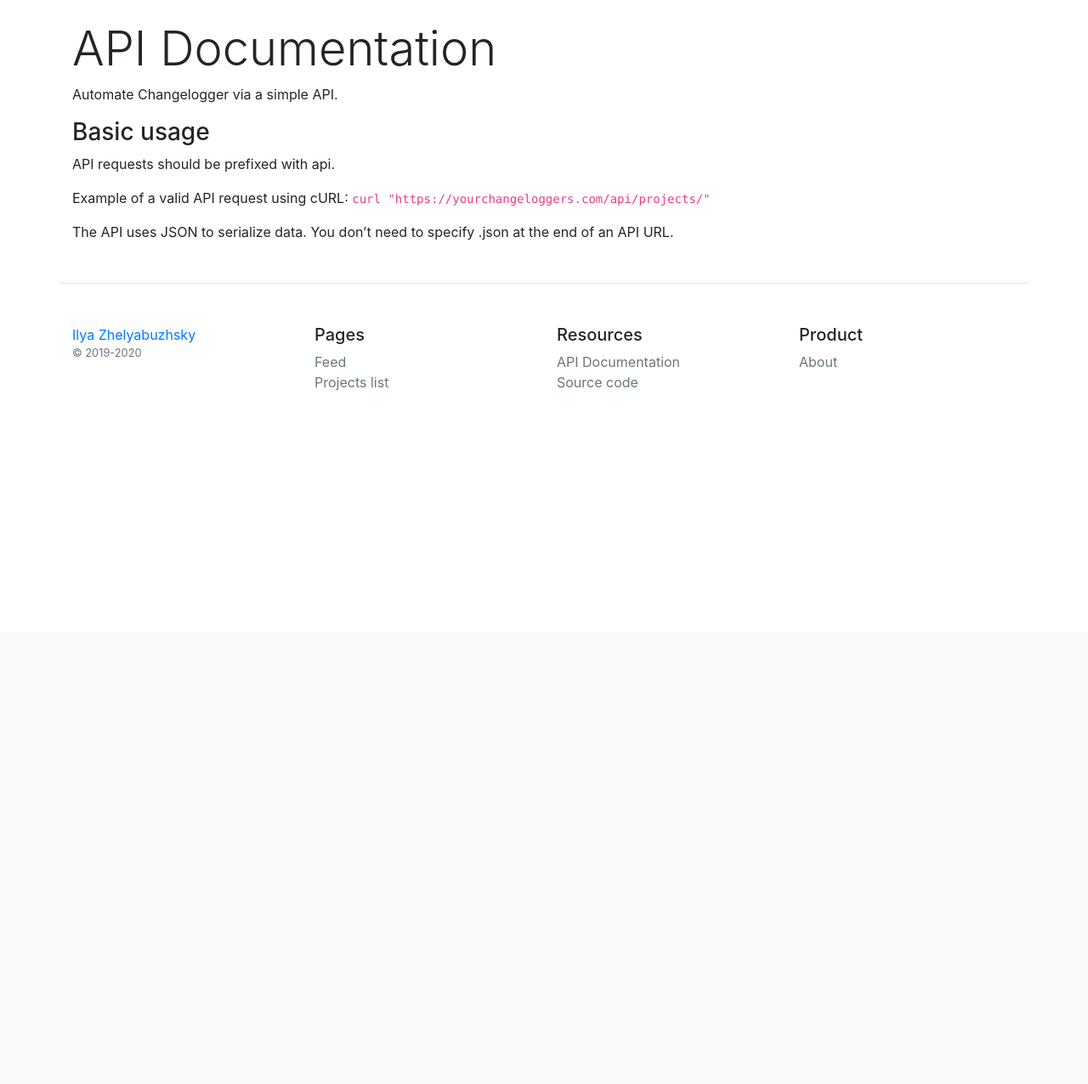
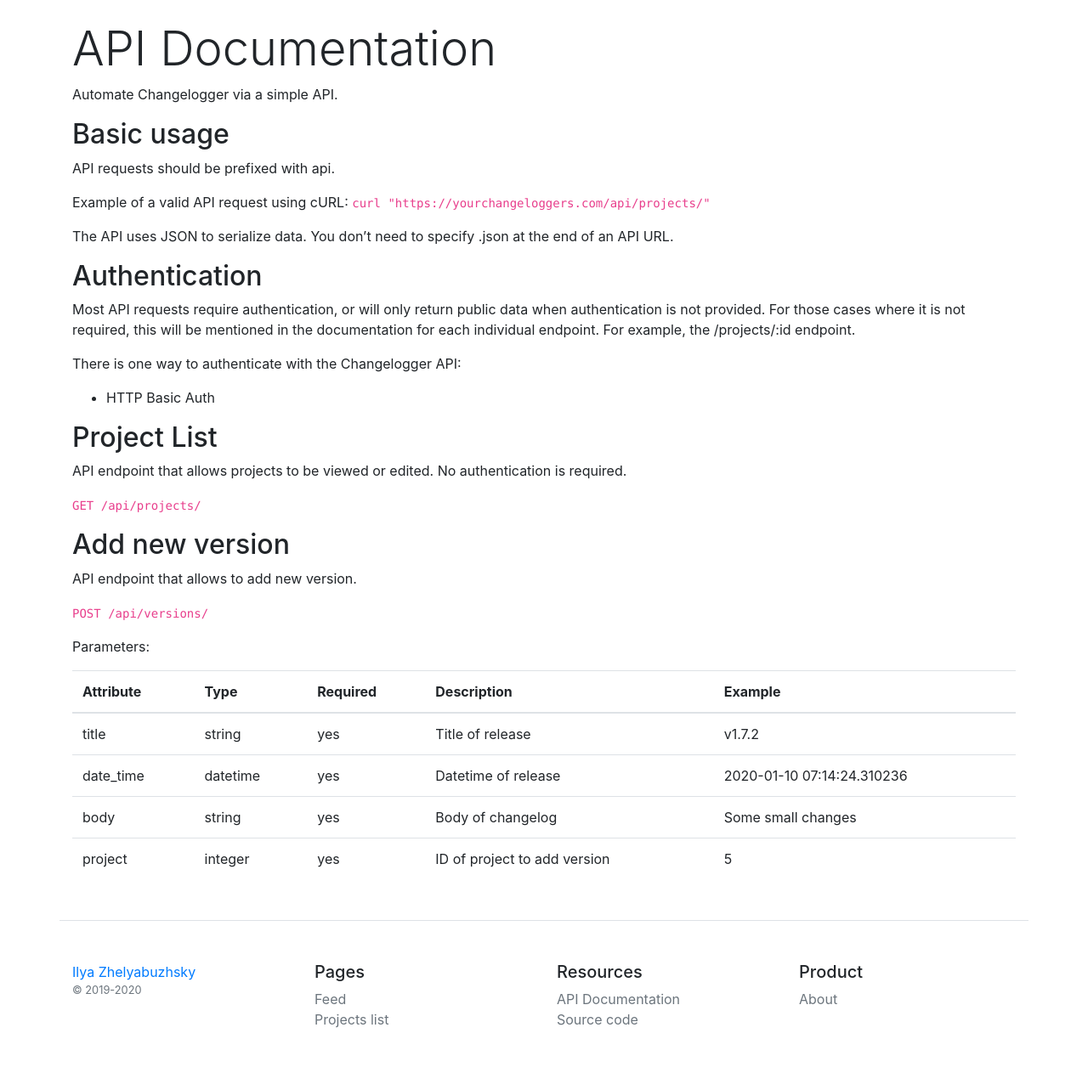
Before and after one commit to zhelyabuzhsky/changelogger, a Django app: page /api/documentation/ in a window 1280 px wide. Shown: the part 56-1332 px from the top of the page at 85% size. Before the commit the page ends 516 px from the top, so only its background shows below. Run offline with Django 3.2, Linux system fonts and the light colour scheme; some libraries are stand-ins or nearby versions.

Commit message:
Improved API documentation

```diff
--- a/changelogs/templates/changelogs/api_documentation.html
+++ b/changelogs/templates/changelogs/api_documentation.html
@@ -4,7 +4,7 @@
     <div class="container">
         <h1 class="display-4">API Documentation</h1>
         <p>Automate Changelogger via a simple API.</p>
-        <h3>Basic usage</h3>
+        <h2>Basic usage</h2>
         <p>
             API requests should be prefixed with api.
         </p>
@@ -14,5 +14,75 @@
         <p>
             The API uses JSON to serialize data. You don’t need to specify .json at the end of an API URL.
         </p>
+        <h2>Authentication</h2>
+        <p>
+            Most API requests require authentication, or will only return public data when authentication is not
+            provided. For those cases where it is not required, this will be mentioned in the documentation for each
+            individual endpoint. For example, the /projects/:id endpoint.
+        </p>
+        <p>
+            There is one way to authenticate with the Changelogger API:
+        </p>
+        <ul>
+            <li>
+                HTTP Basic Auth
+            </li>
+        </ul>
+        <h2>Project List</h2>
+        <p>
+            API endpoint that allows projects to be viewed or edited. No authentication is required.
+        </p>
+        <p>
+            <code>GET /api/projects/</code>
+        </p>
+        <h2>Add new version</h2>
+        <p>
+            API endpoint that allows to add new version.
+        </p>
+        <p>
+            <code>POST /api/versions/</code>
+        </p>
+        <p>Parameters:</p>
+        <table class="table">
+            <thead>
+            <tr>
+                <th scope="col">Attribute</th>
+                <th scope="col">Type</th>
+                <th scope="col">Required</th>
+                <th scope="col">Description</th>
+                <th scope="col">Example</th>
+            </tr>
+            </thead>
+            <tbody>
+            <tr>
+                <td>title</td>
+                <td>string</td>
+                <td>yes</td>
+                <td>Title of release</td>
+                <td>v1.7.2</td>
+            </tr>
+            <tr>
+                <td>date_time</td>
+                <td>datetime</td>
+                <td>yes</td>
+                <td>Datetime of release</td>
+                <td>2020-01-10 07:14:24.310236</td>
+            </tr>
+            <tr>
+                <td>body</td>
+                <td>string</td>
+                <td>yes</td>
+                <td>Body of changelog</td>
+                <td>Some small changes</td>
+            </tr>
+            <tr>
+                <td>project</td>
+                <td>integer</td>
+                <td>yes</td>
+                <td>ID of project to add version</td>
+                <td>5</td>
+            </tr>
+            </tbody>
+        </table>
     </div>
 {% endblock %}
```
